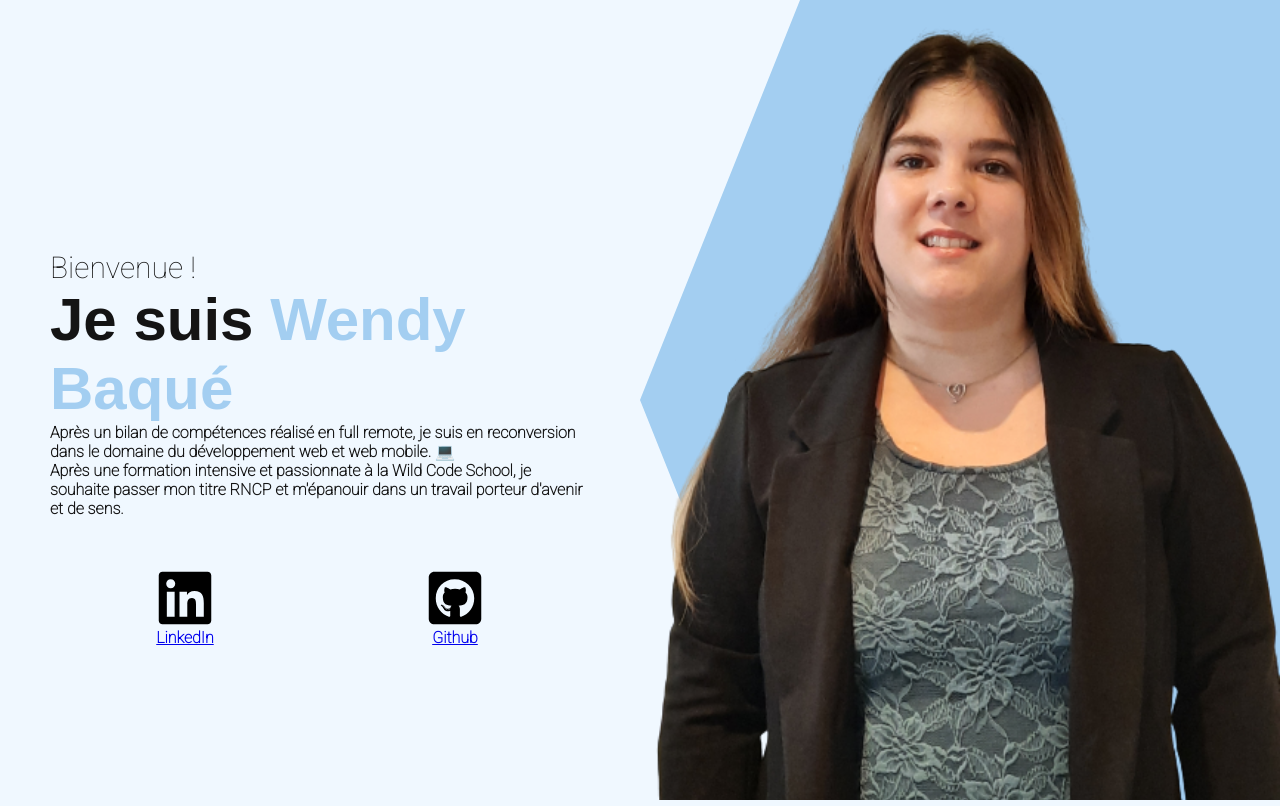
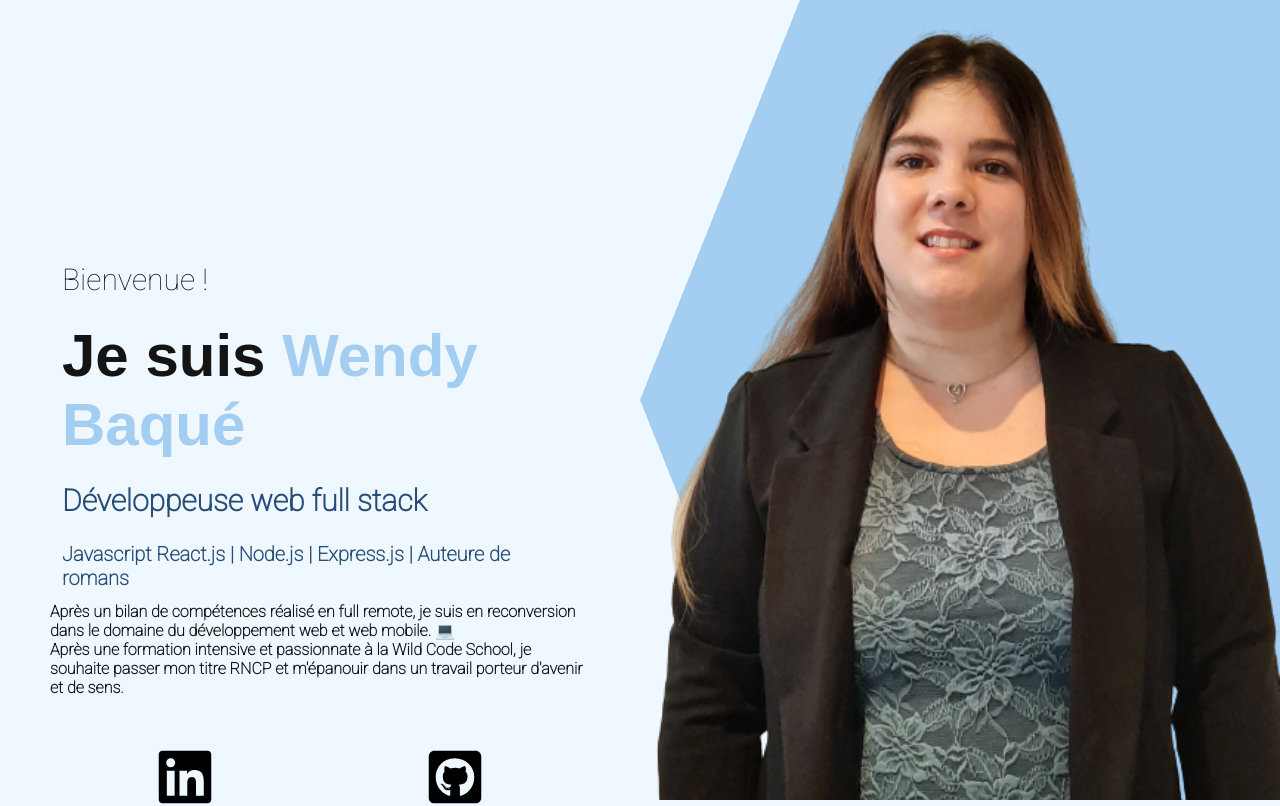
Before and after one commit to wendybaque/Portfolio-vite, a React (Vite) app in the folder frontend/: page / in a window 1280 px wide. Shown: the top 806 px of the page. Built offline with nearby package versions, Linux system fonts and the light colour scheme.

Commit message:
Resolve bug in intro component and delete animation

```diff
--- a/frontend/src/components/Intro.jsx
+++ b/frontend/src/components/Intro.jsx
@@ -11,19 +11,13 @@ function Intro() {
         <div className="intro-left-wrapper">
           <h2 className="intro-hello">Bienvenue !</h2>
           <h1 className="intro-name">
+            {" "}
             Je suis <span>Wendy Baqué</span>
           </h1>
-          <div className="intro-title">
-            <div className="intro-title-wrapper">
-              <div className="intro-title-item">
-                Développeuse web full stack
-              </div>
-              <div className="intro-title-item">Javascript</div>
-              <div className="intro-title-item">React.js</div>
-              <div className="intro-title-item">Express.js | Node.js </div>
-              <div className="intro-title-item">Auteure de romans</div>
-            </div>
-          </div>
+          <h2 className="intro-title">Développeuse web full stack </h2>
+          <p className="intro-technos">
+            Javascript React.js | Node.js | Express.js | Auteure de romans
+          </p>
           <div className="intro-description">
             <p>
               Après un bilan de compétences réalisé en full remote, je suis en
--- a/frontend/src/components/intro.css
+++ b/frontend/src/components/intro.css
@@ -23,52 +23,36 @@
   justify-content: space-between;
 }
 
+/* LEFT SIDE */
 .intro-hello {
+  padding: 12px;
   font-size: 30px;
   font-weight: 300;
 }
 
 .intro-name {
+  padding: 12px;
   font-family: "Baskerville", sans-serif;
   font-size: 60px;
 }
 
 .intro-title {
-  height: 100px;
-  overflow: hidden;
-}
-
-.intro-title-wrapper {
-  padding: 20px;
-  margin: 20px;
-  height: 100%;
-  animation: move 10s ease-in-out infinite alternate;
-}
-
-@keyframes move {
-  25% {
-    transform: translateY(-50px);
-  }
-  50% {
-    transform: translateY(-100px);
-  }
-  75% {
-    transform: translateY(-150px);
-  }
-  100% {
-    transform: translateY(-200px);
-  }
-}
-
-.intro-title-item {
+  padding: 12px;
   height: 100px;
   font-size: 30px;
   font-weight: bold;
   color: var(--second-color);
-  display: flex;
-  align-items: center;
 }
 
+.intro-technos {
+  padding: 12px;
+  height: 100px;
+  font-size: 20px;
+  font-weight: bold;
+  color: var(--second-color);
+}
+
+/* RIGHT SIDE */
 .intro-img {
   width: 100%;
   height: 100%;
```
